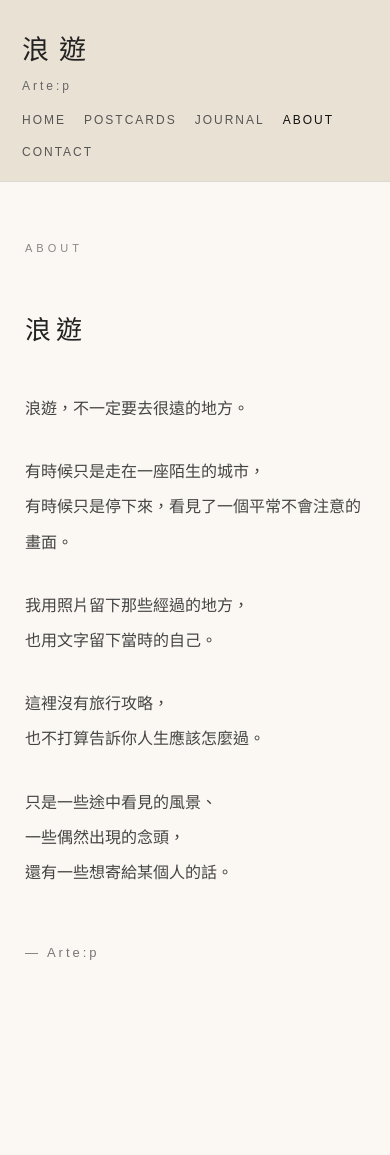
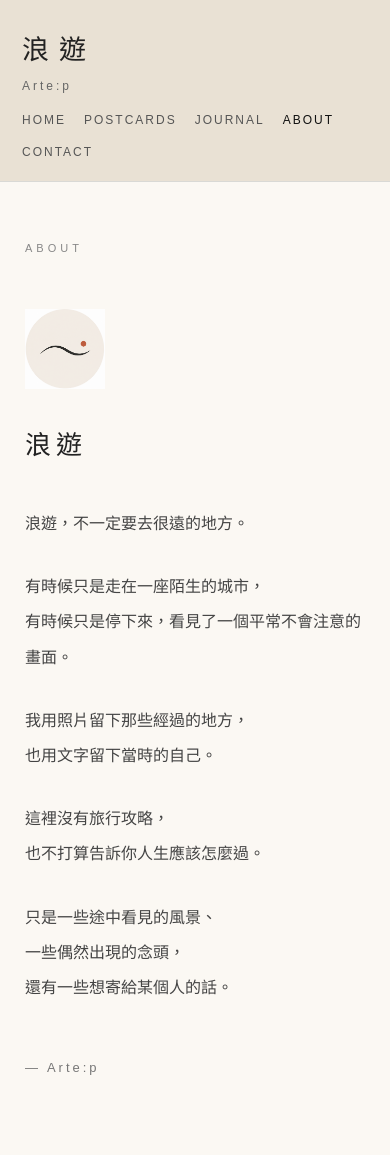
Before and after one commit to artep-wandering/artep-wandering.github.io, a Jekyll site: the page built from about/index.html, in a window 390 px wide. Built offline with Jekyll 4.4.1, drawn with Linux system fonts in a browser that asks for light colours; some web fonts are replaced; before the commit the page ends 1040 px from its top, so only the background shows below that.

Commit message:
about_index_v0.0.6
add logo

```diff
--- a/about/index.html
+++ b/about/index.html
@@ -1,7 +1,7 @@
 ---
 layout: null
 ---
-<!-- VERSION: about_index_v0.0.5-->
+<!-- VERSION: about_index_v0.0.6-->
 <!DOCTYPE html>
 <html lang="zh-Hant">
 
@@ -11,6 +11,7 @@ layout: null
 
   <title>About | 浪遊</title>
   <link rel="stylesheet" href="/assets/css/theme.css">
+  <link rel="icon" type="image/png" href="/images/Artep-logo.png">
   <link rel="preconnect" href="https://fonts.googleapis.com">
   <link rel="preconnect" href="https://fonts.gstatic.com" crossorigin>
   <link href="https://fonts.googleapis.com/css2?family=LXGW+WenKai+TC&display=swap"
@@ -184,7 +185,12 @@ layout: null
       .about-title {
         font-size: 26px;
       }
-
+      .about-logo {
+        width: 80px;
+        height: auto;
+        display: block;
+        margin: 30px 0 35px;
+      }
     }
 
   </style>
@@ -204,6 +210,10 @@ layout: null
       <div class="about-label">
         ABOUT
       </div>
+       <!-- 浪遊 Logo -->
+      <img src="/images/Artep-logo.png"
+           alt="浪遊 Logo"
+           class="about-logo">
 
       <h1 class="about-title">
         浪遊
```
